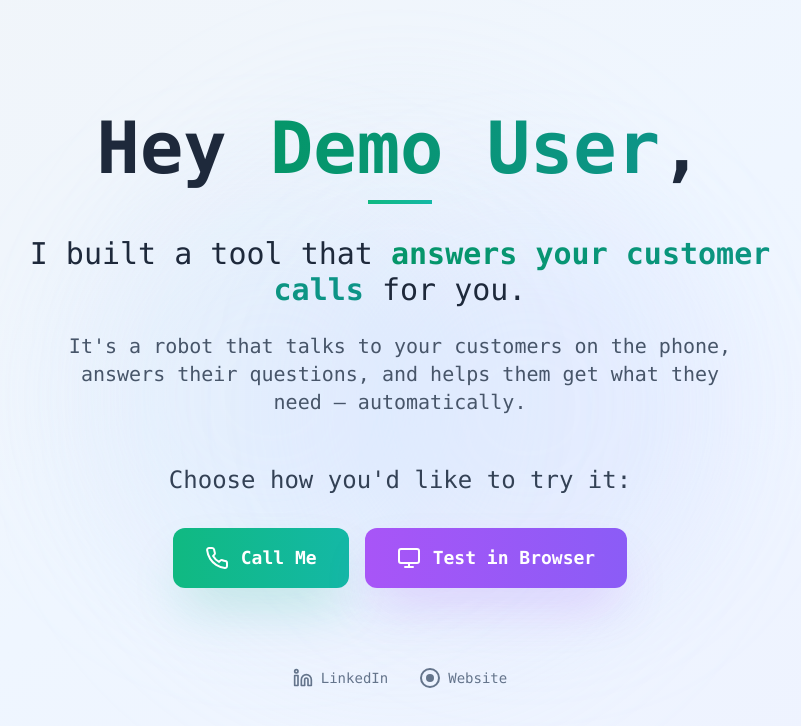
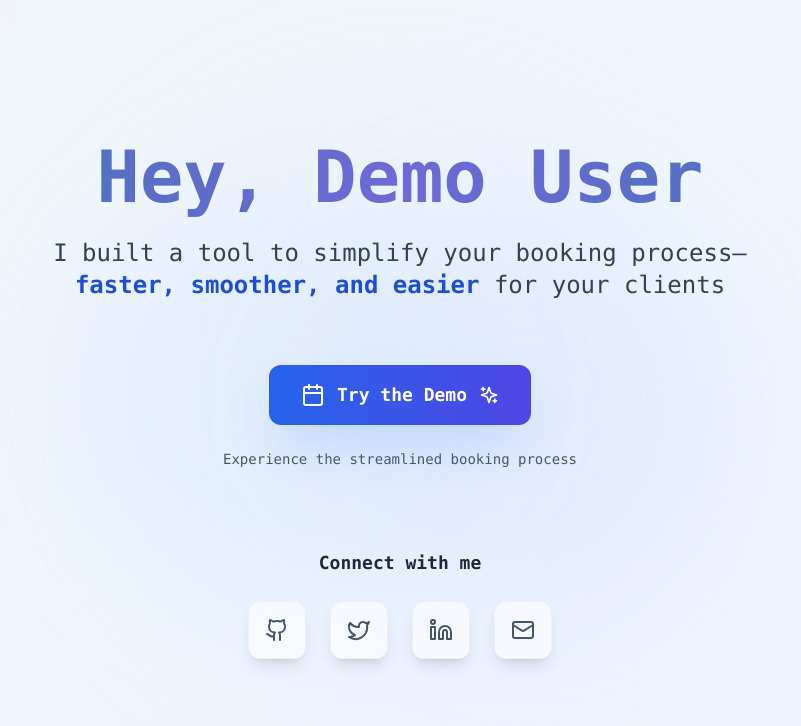
Before and after one commit to tomr1233/demo-template, a React (Vite) app: page / in a window 1280 px wide. Shown: the top 726 px of the page, without its empty margins (240-1041 px from the left). Built offline with nearby package versions, Linux system fonts and the light colour scheme.

Commit message:
Updated App.tsx

```diff
--- a/src/App.tsx
+++ b/src/App.tsx
@@ -1,5 +1,5 @@
 import React, { useState } from 'react';
-import { Calendar, Sparkles, Github, Twitter, Linkedin, Mail, Phone, Monitor } from 'lucide-react';
+import { Calendar, Sparkles, Github, Twitter, Linkedin, Mail } from 'lucide-react';
 import BookingModal from './components/BookingModal';
 import { BookingData } from './types/booking';
 
@@ -23,100 +23,90 @@ function App() {
 
       {/* Content */}
       <div className="relative z-10 flex items-center justify-center min-h-screen p-8">
-        <div className="text-center space-y-12 max-w-4xl mx-auto">
+        <div className="text-center space-y-8 max-w-4xl mx-auto">
 
           {/* Hero Section */}
-          <div className="space-y-8">
-            <h1 className="text-5xl md:text-7xl font-mono font-bold leading-tight">
-              <span className="text-slate-800">Hey </span>
-              <span className="bg-gradient-to-r from-emerald-600 to-teal-600
-                             bg-clip-text text-transparent">
-                Demo User
+          <div className="space-y-6">
+            <h1 className="text-5xl md:text-7xl font-mono font-bold">
+              <span className="bg-gradient-to-r from-blue-800 via-indigo-700 to-blue-800
+                             bg-clip-text text-transparent bg-300% animate-pulse">
+                Hey, Demo User
               </span>
-              <span className="text-slate-800">,</span>
-              <div className="w-16 h-1 bg-gradient-to-r from-emerald-500 to-teal-500 mx-auto mt-4"></div>
             </h1>
 
-            <div className="space-y-6">
-              <p className="text-2xl md:text-3xl text-slate-800 font-mono max-w-3xl mx-auto leading-relaxed">
-                I built a tool that{' '}
-                <span className="bg-gradient-to-r from-emerald-600 to-teal-600
-                               bg-clip-text text-transparent font-semibold">
-                  answers your customer calls
-                </span>{' '}
-                for you.
+            <p className="text-xl md:text-2xl text-slate-700 font-mono max-w-3xl mx-auto leading-relaxed">
+              I built a tool to simplify your booking process—
+              <span className="text-blue-700 font-semibold"> faster, smoother, and easier </span>
+              for your clients
             </p>
-
-              <p className="text-lg md:text-xl text-slate-600 font-mono max-w-2xl mx-auto leading-relaxed">
-                It's a robot that talks to your customers on the phone, answers their
-                questions, and helps them get what they need — automatically.
-              </p>
-            </div>
           </div>
 
           {/* CTA Section */}
-          <div className="space-y-8">
-            <h3 className="text-xl md:text-2xl text-slate-700 font-mono font-medium">
-              Choose how you'd like to try it:
-            </h3>
-
-            <div className="flex flex-col sm:flex-row gap-4 justify-center items-center">
-              <a
-                href="tel:+1234567890"
-                className="inline-flex items-center space-x-3 px-8 py-4 rounded-xl
-                           bg-gradient-to-r from-emerald-500 to-teal-500
-                           hover:from-emerald-600 hover:to-teal-600
-                           text-white font-mono font-semibold text-lg
-                           shadow-2xl shadow-emerald-500/25 hover:shadow-emerald-500/40
-                           transform hover:scale-105 transition-all duration-300 group"
-              >
-                <Phone className="w-6 h-6 group-hover:rotate-12 transition-transform duration-300" />
-                <span>Call Me</span>
-              </a>
-
+          <div className="space-y-6 pt-8">
             <button
               onClick={() => setIsModalOpen(true)}
               className="inline-flex items-center space-x-3 px-8 py-4 rounded-xl
-                           bg-gradient-to-r from-purple-500 to-violet-500
-                           hover:from-purple-600 hover:to-violet-600
+                         bg-gradient-to-r from-blue-600 to-indigo-600
+                         hover:from-blue-700 hover:to-indigo-700
                          text-white font-mono font-semibold text-lg
-                           shadow-2xl shadow-purple-500/25 hover:shadow-purple-500/40
+                         shadow-2xl shadow-blue-500/25 hover:shadow-blue-500/40
                          transform hover:scale-105 transition-all duration-300 group"
             >
-                <Monitor className="w-6 h-6 group-hover:scale-110 transition-transform duration-300" />
-                <span>Test in Browser</span>
+              <Calendar className="w-6 h-6 group-hover:rotate-12 transition-transform duration-300" />
+              <span>Try the Demo</span>
+              <Sparkles className="w-5 h-5 group-hover:scale-110 transition-transform duration-300" />
             </button>
-            </div>
+
+            <p className="text-slate-600 font-mono text-sm">
+              Experience the streamlined booking process
+            </p>
           </div>
 
           {/* Social Media Links */}
-          <div className="pt-8">
-            <div className="flex justify-center space-x-8">
+          <div className="pt-12">
+            <h3 className="text-lg font-mono font-semibold text-slate-800 mb-6">
+              Connect with me
+            </h3>
+            <div className="flex justify-center space-x-6">
+              {[
+                {
+                  icon: Github,
+                  href: "https://github.com",
+                  label: "GitHub",
+                  color: "hover:text-gray-800 hover:bg-gray-100"
+                },
+                {
+                  icon: Twitter,
+                  href: "https://twitter.com",
+                  label: "Twitter",
+                  color: "hover:text-blue-500 hover:bg-blue-50"
+                },
+                {
+                  icon: Linkedin,
+                  href: "https://linkedin.com",
+                  label: "LinkedIn",
+                  color: "hover:text-blue-700 hover:bg-blue-50"
+                },
+                {
+                  icon: Mail,
+                  href: "mailto:hello@example.com",
+                  label: "Email",
+                  color: "hover:text-green-600 hover:bg-green-50"
+                }
+              ].map((social, index) => (
                 <a
-                href="https://linkedin.com"
+                  key={index}
+                  href={social.href}
                   target="_blank"
                   rel="noopener noreferrer"
-                className="flex items-center space-x-2 text-slate-500 hover:text-blue-600
-                           transition-colors duration-300 font-mono text-sm group"
-                aria-label="LinkedIn"
+                  className={`p-4 rounded-xl bg-white/60 border border-slate-200/50
+                             backdrop-blur-xl transition-all duration-300 shadow-lg
+                             text-slate-600 ${social.color} group`}
+                  aria-label={social.label}
                 >
-                <Linkedin className="w-5 h-5 group-hover:scale-110 transition-transform duration-300" />
-                <span>LinkedIn</span>
+                  <social.icon className="w-6 h-6 group-hover:scale-110 transition-transform duration-300" />
                 </a>
-
-              <a
-                href="https://example.com"
-                target="_blank"
-                rel="noopener noreferrer"
-                className="flex items-center space-x-2 text-slate-500 hover:text-slate-700
-                           transition-colors duration-300 font-mono text-sm group"
-                aria-label="Website"
-              >
-                <div className="w-5 h-5 rounded-full border-2 border-current flex items-center justify-center">
-                  <div className="w-2 h-2 rounded-full bg-current"></div>
-                </div>
-                <span>Website</span>
-              </a>
+              ))}
             </div>
           </div>
 
```
Lines whose indentation alone changed are shown as unchanged.
